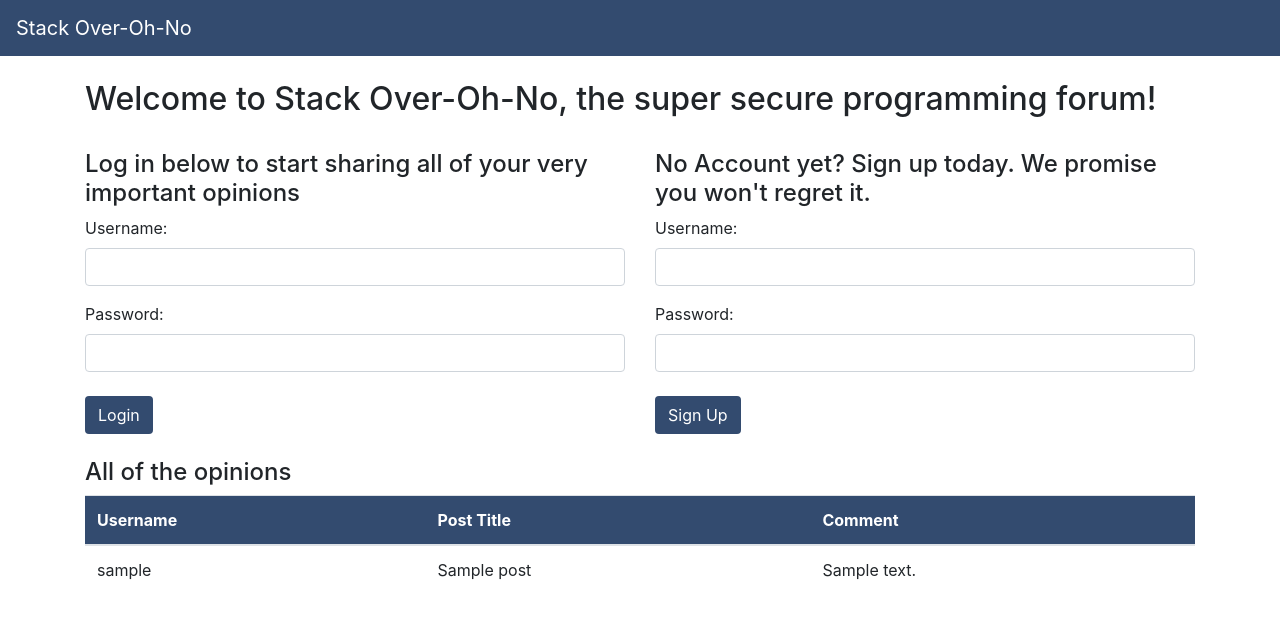
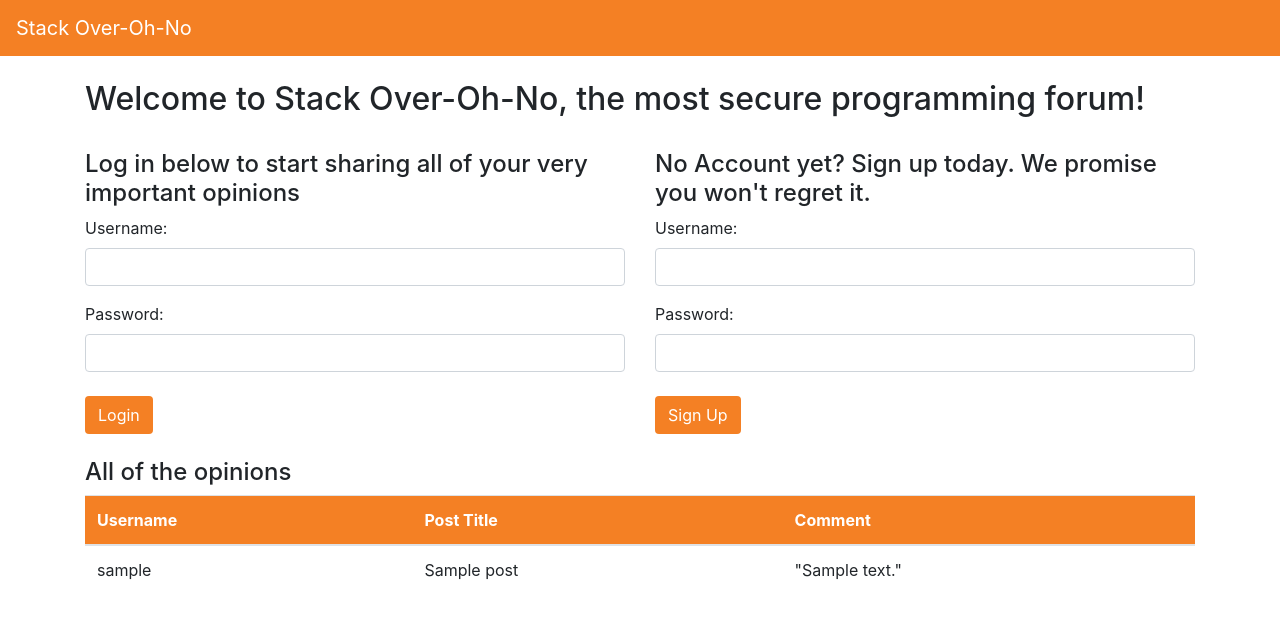
Before and after one commit to robobyn/djang-oh-no, a Django app: page /forum/ in a window 1280 px wide. Shown: the top 619 px of the page. Run offline with Django 3.2, Linux system fonts and the light colour scheme; tables that the repository leaves empty hold one stand-in row (values such as "Sample post"); some libraries are stand-ins or nearby versions.

Commit message:
Update ReadMe. Add Comments Slight visual changes.

```diff
--- a/forum/templates/forum/index.html
+++ b/forum/templates/forum/index.html
@@ -6,14 +6,14 @@
 </head>
 <body>
 
-<nav class="navbar navbar-expand-lg navbar-dark" style="background-color: #334B6F;">
+<nav class="navbar navbar-expand-lg navbar-dark" style="background-color: #F48024;">
   <a class="navbar-brand" href="{% url 'index' %}">Stack Over-Oh-No</a>
     {% if request.session.user_id %}
     	<a class="nav-link text-right" style="color: white" href="{% url 'logout' %}">Logout</a>
     {% endif %}
 </nav><br>
 <div class="container">
-	<h2>Welcome to Stack Over-Oh-No, the super secure programming forum!</h2><br>
+	<h2>Welcome to Stack Over-Oh-No, the most secure programming forum!</h2><br>
 
 	{% if not request.session.user_id %}
 	<div class="row">
@@ -29,7 +29,7 @@
 					<label for="password">Password: </label>
 					<input type="password" class="form-control" name="password" id="password"><br>
 				</div>
-				<button type="submit" class="btn" style="background-color: #334B6F; color: white">Login</button>
+				<button type="submit" class="btn" style="background-color: #F48024; color: white">Login</button>
 			</form><br>
 		</div>
 
@@ -45,7 +45,7 @@
 					<label for="password">Password: </label>
 					<input type="password" class="form-control" name="password" id="password"><br>
 				</div>
-				<button type="submit" class="btn" style="background-color: #334B6F; color: white">Sign Up</button>
+				<button type="submit" class="btn" style="background-color: #F48024; color: white">Sign Up</button>
 			</form><br>
 		</div>
 	</div>
@@ -53,7 +53,7 @@
 
 	<h4>All of the opinions</h4>
 	<table class="table">
-		<thead style="background-color: #334B6F; color: white">
+		<thead style="background-color: #F48024; color: white">
 			<tr>
 				<th>Username</th>
 				<th>Post Title</th>
@@ -70,12 +70,12 @@ information in this template is trusted, and considered safe.  This can open you
 scripting attacks. -->
 					<td>{{ item.poster.username | safe }}</td>
 					<td>{{ item.post_title | safe }}</td>
-					<td>{{ item.post_text | safe }}</td>
+					<td>"{{ item.post_text | safe }}"</td>
 					{% if request.session.user_id == item.poster.f_user_id %}
 					<td>
 						<form action="{% url 'delete-post' %}" method="post">
 							<input type="hidden" value="{{ item.post_id }}" name="id">
-							<button type="submit" class="btn" style="background-color: #334B6F; color: white">Delete</button><br>
+							<button type="submit" class="btn" style="background-color: #F48024; color: white">Delete</button><br>
 						</form>
 					</td>
 					{% endif %}
@@ -99,7 +99,7 @@ scripting attacks. -->
 					<textarea rows="10" cols="50" class="form-control" name="comment" id="comment">
 					</textarea>
 				</div>
-				<button type="submit" class="btn" style="background-color: #334B6F; color: white">Make my opinions known</button><br>
+				<button type="submit" class="btn" style="background-color: #F48024; color: white">Make my opinions known</button><br>
 			</form><br>
 		</div>
 	</div>
--- a/forum/views.py
+++ b/forum/views.py
@@ -18,6 +18,10 @@ def log_user_in(request):
 	password = request.POST["password"]
 
 	if username and password:
+		# This isn't a parameterized query!  How did this get in here??
+		# Dropping user input directly into a raw SQL query with single quotes around
+		# the string replacement characters works... but also opens you up to
+		# SQL injection.  Don't do this.
 		query = "SELECT * FROM users WHERE username = '%s' and password = '%s'" % (username, password)
 		current_user = ForumUser.objects.raw(query)
 
```
Also changed, not shown: README.md.
